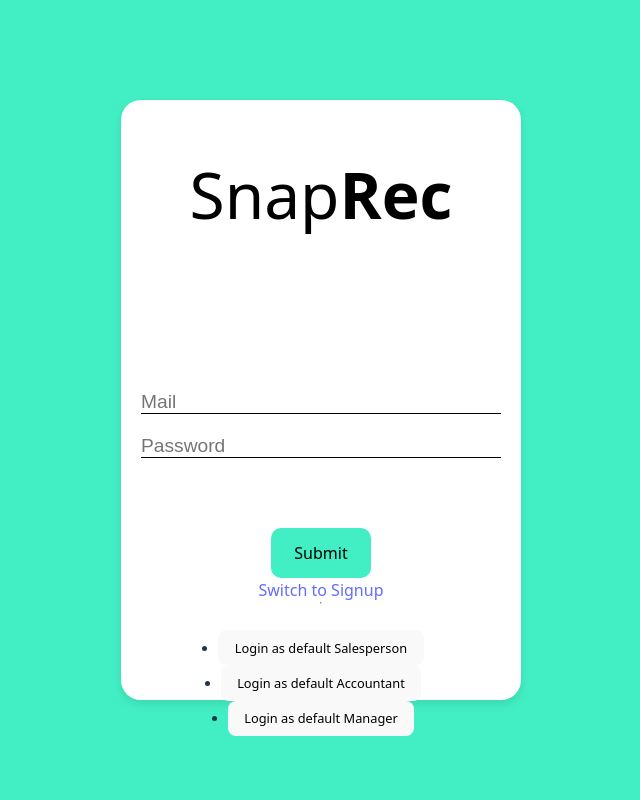
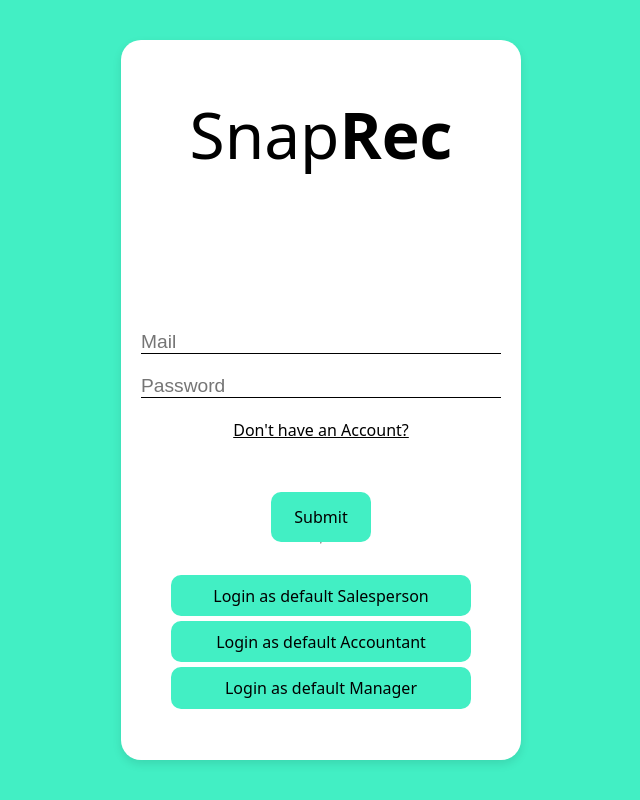
Before and after one commit to Kellemensch/software_engineering_project, a React (Vite) app: page /login in a window 1280 px wide. Shown: the whole page, without its empty margins (319-959 px from the left). Built offline with nearby package versions, Linux system fonts and the light colour scheme.

Commit message:
made some small UI changes

```diff
--- a/package.json
+++ b/package.json
@@ -38,7 +38,7 @@
         "jsdom": "^27.2.0",
         "typescript": "~5.9.3",
         "typescript-eslint": "^8.45.0",
-        "vite": "^7.2.2",
+        "vite": "^7.2.6",
         "vitest": "^4.0.13"
     }
 }
--- a/src/Authentication/Login.tsx
+++ b/src/Authentication/Login.tsx
@@ -49,9 +49,9 @@ export default function Login() {
                         placeholder="Password"
                         onChange={(e) => setPassword(e.target.value)}
                     />
+                    <Link className="login-register-link" to="/register">Don't have an Account?</Link>
                     <button type="submit">Submit</button>
                 </form>
-                <Link to="/register">Switch to Signup</Link>
 
                 <hr />
                 <ul className="autologin-list">
--- a/src/Authentication/LoginRegister.css
+++ b/src/Authentication/LoginRegister.css
@@ -20,7 +20,7 @@ h1 {
     border-radius: 20px;
     width: 85vw;
     max-width: 400px;
-    height: 75vh;
+    height: 90vh;
     padding: 20px;
     display: flex;
     flex-direction: column;
@@ -65,6 +65,13 @@ h1 {
     outline: none;
 }
 
+.login-register-link {
+    color: black;
+    text-decoration: underline;
+    display: block;
+    text-align: center;
+}
+
 .login-card form button,
 .register-card form button {
     display: block;
@@ -94,4 +101,25 @@ h1 {
     display: flex;
     flex-direction: column;
     align-items: center;
+    list-style: none;
 }
+
+.autologin-list button {
+    display: block;
+    background-color: #42efc4;
+    border: 2px solid white;
+    border: none;
+    border-radius: 10px;
+    font-size: 1rem;
+    cursor: pointer;
+    width: 300px;
+    margin-top: 5px;
+    margin-left: auto;
+    margin-right: auto;
+}
+
+.autologin-list button:hover {
+    color: #42efc4;
+    background-color: white;
+    border: 2px solid #42efc4;
+}
--- a/src/Authentication/Register.tsx
+++ b/src/Authentication/Register.tsx
@@ -54,9 +54,9 @@ export default function Register() {
                         placeholder="Password"
                         name="password"
                     />
+                    <Link className="login-register-link" to="/login">Already have an Account?</Link>
                     <button type="submit">Submit</button>
                 </form>
-                <Link to="/login">Switch to login</Link>
             </div>
         </div>
     );
--- a/src/Dashboard/Dashboard.css
+++ b/src/Dashboard/Dashboard.css
@@ -146,3 +146,9 @@
 		gap: 30px;
 	}
 }
+
+@media only screen and (min-width: 991px) {
+	.dashboard-container {
+		padding-top: 120px;
+	}
+}
--- a/src/NavigationBar/SalespersonNavbar.tsx
+++ b/src/NavigationBar/SalespersonNavbar.tsx
@@ -17,7 +17,7 @@ export default function SalespersonNavbar() {
 
                     <li>
                         <Link className="hide" to="/submitReceipt">
-                            Submit a Receipt
+                            Submit
                         </Link>
                     </li>
                     <li>
@@ -74,7 +74,7 @@ export default function SalespersonNavbar() {
                             to="/submitReceipt"
                             onClick={() => setMenuOpen(false)}
                         >
-                            Submit a Receipt
+                            Submit
                         </Link>
                     </li>
                     <li>
--- a/src/Profile.tsx
+++ b/src/Profile.tsx
@@ -53,7 +53,7 @@ export default function Profile() {
                         </p>
                     </div>
 
-                    <Link to="/logout">Logout</Link>
+                    <Link className="logout-button" to="/logout">Logout</Link>
                 </article>
             )}
         </div>
--- a/src/ReceiptInformation/ReceiptInfo.css
+++ b/src/ReceiptInformation/ReceiptInfo.css
@@ -39,16 +39,30 @@
     color: black;
 }
 
+.warning,
+.status {
+    color: red;
+}
+
 .button-container {
     display: flex;
+    flex-direction: column;
     width: 80%;
     margin-left: auto;
     margin-right: auto;
 }
 
+.button-row {
+	display: flex;
+	justify-content: center;
+	gap: 20px;
+}
+
+.logout-button,
 .delete-button,
 .valid-button,
 .not-valid-button {
+    color: white;
     display: block;
     background-color: red;
     border: 2px solid white;
@@ -66,6 +80,12 @@
 
 .valid-button {
     background-color: #36e6b5;
+}
+
+.verify-button {
+    margin-top: 10px;
+    padding-top: 10px;
+    width: 100%;
 }
 
 @media (min-width: 768px) {
--- a/src/ReceiptInformation/ReceiptInfo.tsx
+++ b/src/ReceiptInformation/ReceiptInfo.tsx
@@ -39,18 +39,18 @@ export default function ReceiptInfo() {
 
     function handleDelete() {
         if (receipt) deleteReceipt(receipt.id);
-        alert("Deleted! Redirecting to dashboard...");
+        alert("Succesfully Deleted!");
         navigate("/dashboard");
     }
 
     function handleValidate() {
         if (receipt) approveReceipt(receipt.id, user!.email);
-        alert("Approved! Redirecting to dashboard");
+        alert("Successfully Validated!");
         navigate("/dashboard");
     }
     function handleReject() {
         if (receipt) rejectReceipt(receipt.id, user!.email);
-        alert("Rejected! Redirecting to dashboard");
+        alert("Successfully Rejected!");
         navigate("/dashboard");
     }
     async function handleFetch() {
@@ -73,16 +73,18 @@ export default function ReceiptInfo() {
                             className="information-image"
                             alt="Receipt"
                         />
+                        <b className="warning">Don't throw away your receipt!!!</b>
                         <br />
-                        <b>{receipt.title}</b>
                         <br />
-                        <b>{receipt.subject}</b>
+                        <b>Title: </b>{receipt.title}
                         <br />
-                        <b>{formatDate(receipt.date)}</b>
+                        <b>Subject: </b>{receipt.subject}
                         <br />
-                        <b>{receipt.amount} €</b>
+                        <b>Date: </b>{formatDate(receipt.date)}
                         <br />
-                        <b>{receipt.status}</b>
+                        <b>Amount: </b>{receipt.amount} €
+                        <br />
+                        <b>Status: </b><span className="status">{receipt.status}</span>
 
                         <div className="button-container">
                             {user!.type == "salesperson" && (
@@ -95,6 +97,7 @@ export default function ReceiptInfo() {
                             )}
                             {user!.type === "accountant" && (
                                 <>
+                                <div className="button-row">
                                     <button
                                         type="submit"
                                         className="valid-button"
@@ -109,9 +112,12 @@ export default function ReceiptInfo() {
                                     >
                                         Not Valid
                                     </button>
-                                    <button type="submit" onClick={handleFetch}>
+                                </div>
+                                <div className="button-row">
+                                    <button className="verify-button" type="submit" onClick={handleFetch}>
                                         Verify payments
                                     </button>
+                                </div>
                                 </>
                             )}
                             {user!.type === "manager" && (
--- a/src/SubmitReceipt.css
+++ b/src/SubmitReceipt.css
@@ -24,6 +24,12 @@
   box-shadow: 0 4px 10px rgba(0, 0, 0, 0.1);
 }
 
+@media only screen and (min-width: 991px) {
+	.submit-receipt-card {
+		margin-top: 120px;
+	}
+}
+
 .form {
   width: 100%;
   display: flex;
@@ -39,6 +45,10 @@
   justify-content: center;
   margin-bottom: 20px;
   color: black;
+}
+
+.submit-receipt-card h3 {
+  color: red;
 }
 
 .submit-receipt-card .input {
--- a/src/SubmitReceipt.tsx
+++ b/src/SubmitReceipt.tsx
@@ -44,7 +44,7 @@ export default function SubmitReceipt() {
             image,
             email: user!.email,
         });
-        alert("Receipt submitted! Check console for details.");
+        alert("Receipt submitted! Do not throw away your receipt!!!");
         navigate("/dashboard");
     };
 
@@ -76,6 +76,8 @@ export default function SubmitReceipt() {
                             style={{ display: "none" }}
                         />
                     </div>
+
+                    <h3>Don't throw away your receipt!!!</h3><br />
 
                     <input
                         type="text"
```
Also changed, not shown: 1 other file (tests, documents, lock files or other folders).
